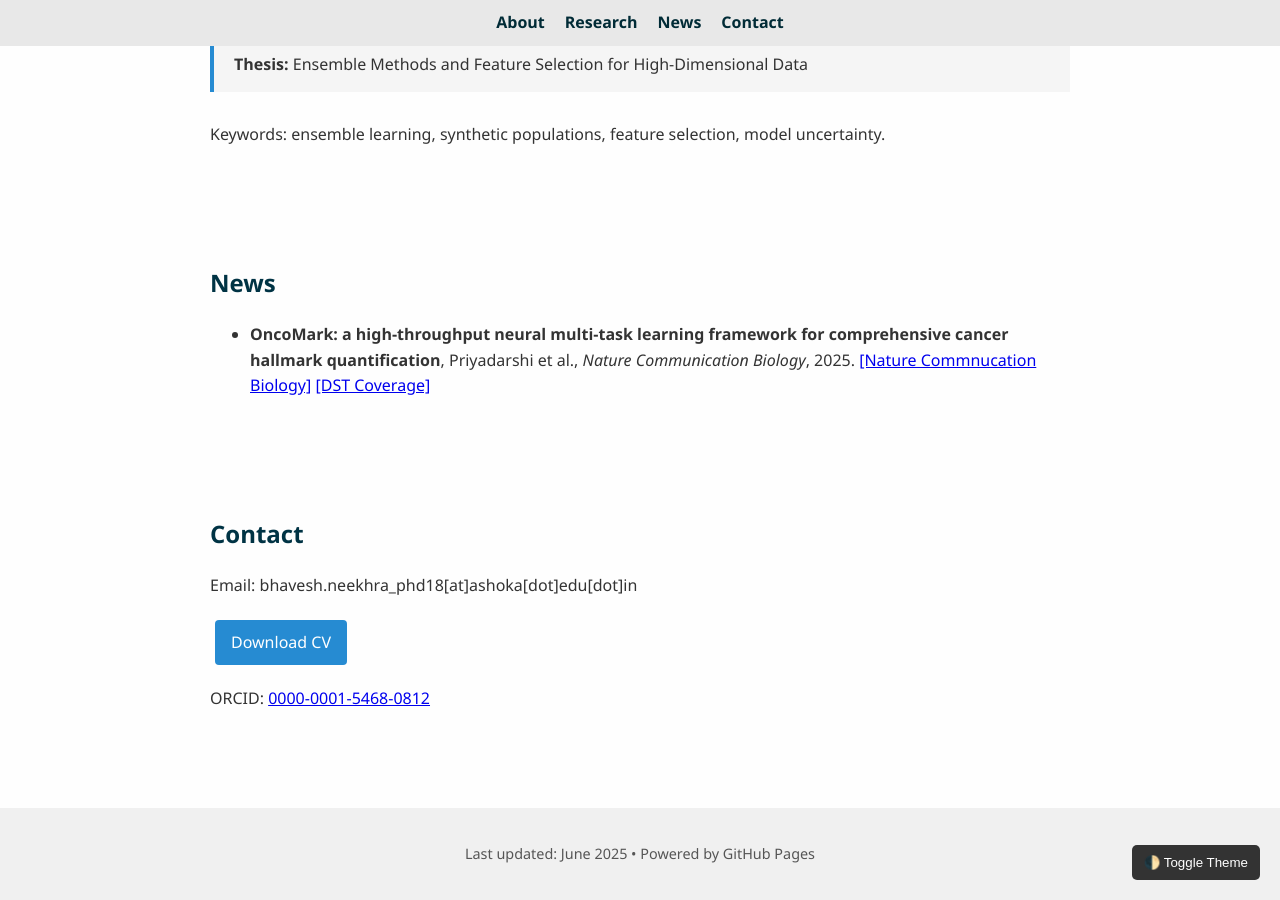
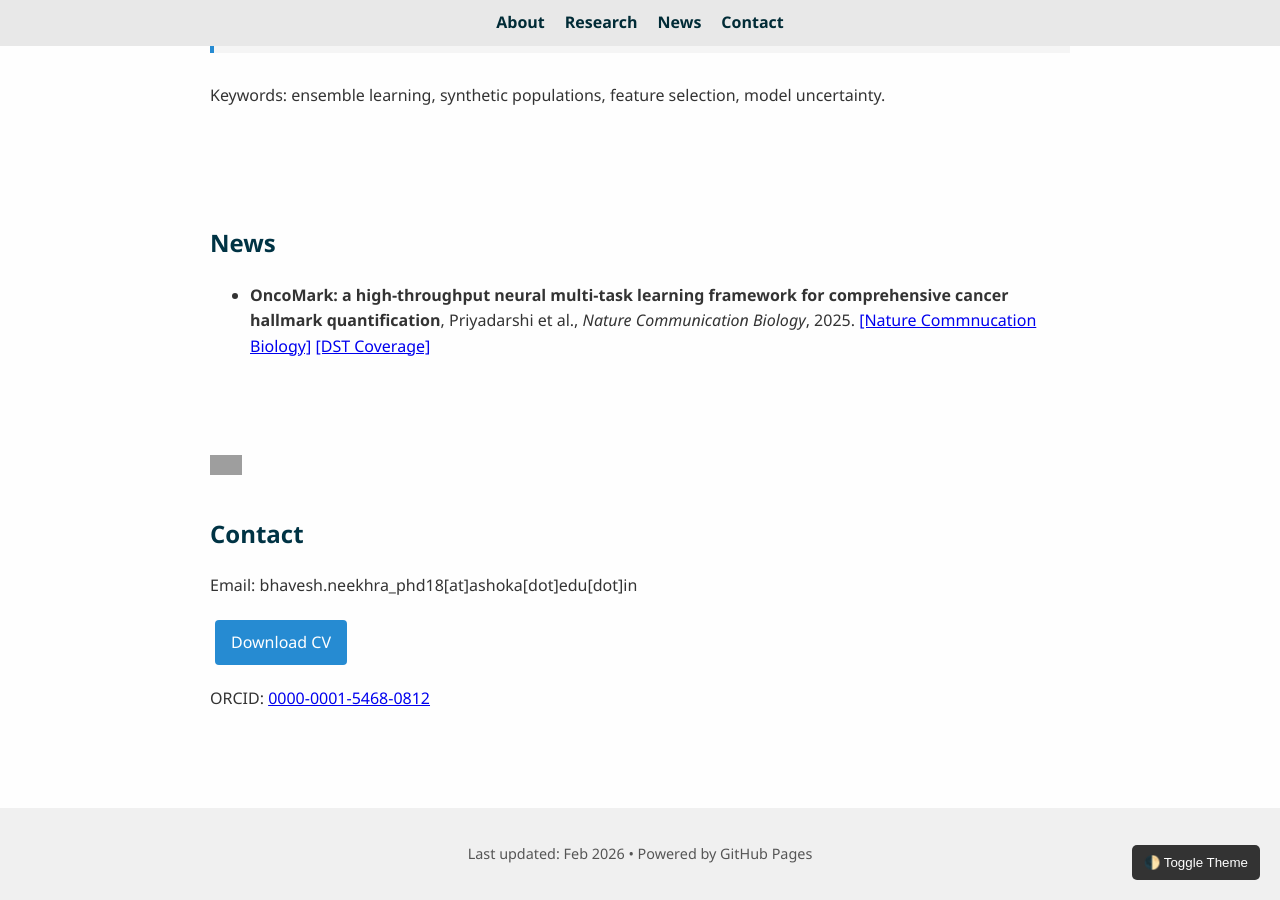
Before and after one commit to bhaveshneekhra/bhaveshneekhra.github.io, a Jekyll site: the page index.html, which Jekyll copies as it is, in a window 1280 px wide and 900 px high, scrolled down 793 px. Built offline with Jekyll 4.4.1, drawn with Linux system fonts in a browser that asks for light colours; grey boxes are pictures that could not be loaded.

Commit message:
minor update

```diff
--- a/index.html
+++ b/index.html
@@ -182,7 +182,6 @@
     .strava-badge-:hover { background-position: 0 -47px; }
     .strava-badge-follow { height: 32px; width: 32px; background: url(//badges.strava.com/echelon-sprite-32.png) no-repeat 0 0; }
   </style>
-  <a href="https://strava.com/athletes/12411235" class="strava-badge- strava-badge-follow" target="_blank"><img src="//badges.strava.com/echelon-sprite-32.png" alt="Strava" /></a>
 
   <script>
     function toggleDarkMode() {
@@ -262,6 +261,7 @@
   </section> -->
 
   <section id="contact">
+    <a href="https://strava.com/athletes/12411235" class="strava-badge- strava-badge-follow" target="_blank"><img src="//badges.strava.com/echelon-sprite-32.png" alt="Strava" /></a>
     <h2>Contact</h2>
     <p>Email: bhavesh.neekhra_phd18[at]ashoka[dot]edu[dot]in</p>
     <p><a class="button" href="./Bhavesh_Neekhra_CV_Dec_25.pdf" target="_blank" rel="noopener">Download CV</a></p>
@@ -269,7 +269,7 @@
   </section>
 
   <footer>
-    <p>Last updated: June 2025 • Powered by GitHub Pages</p>
+    <p>Last updated: Feb 2026 • Powered by GitHub Pages</p>
   </footer>
 
   <button class="toggle-button" onclick="toggleDarkMode()">🌓 Toggle Theme</button>
```
